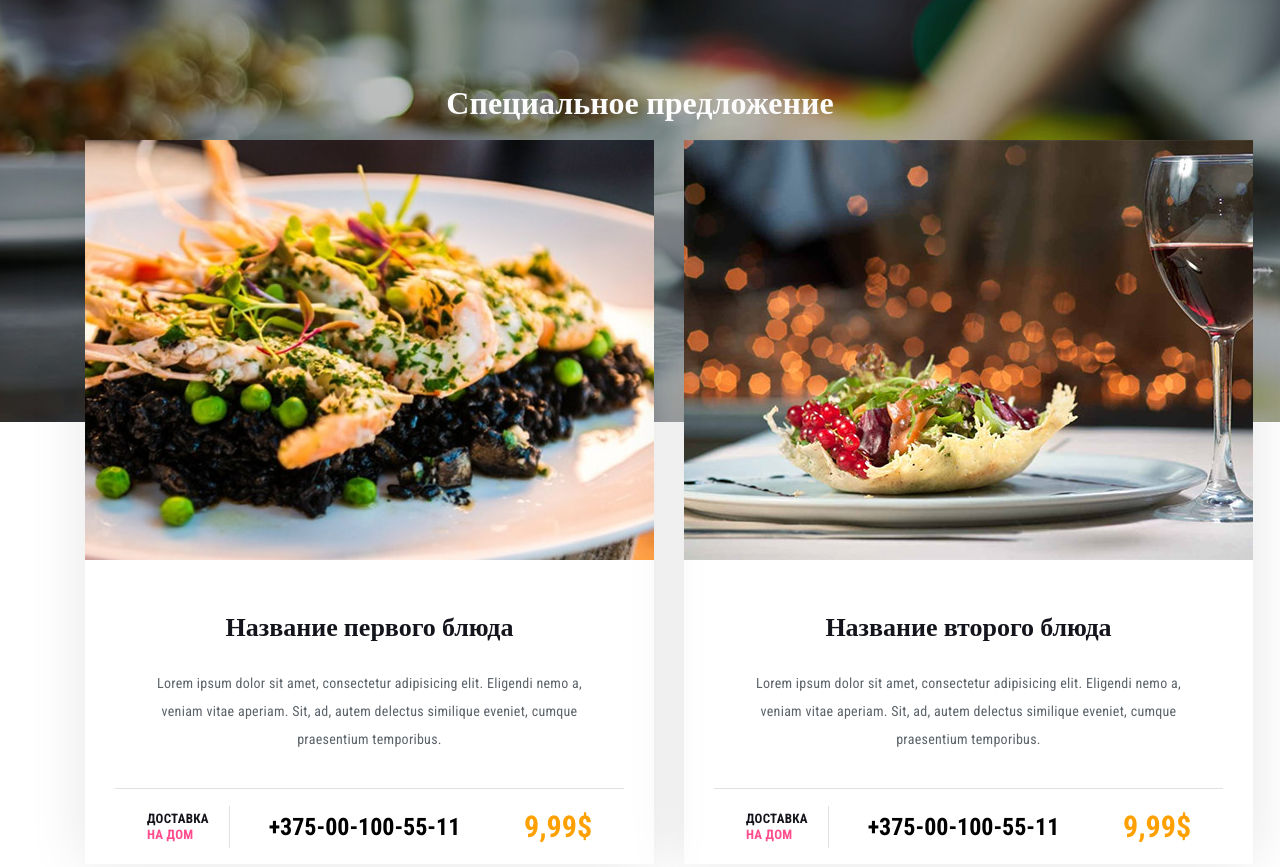
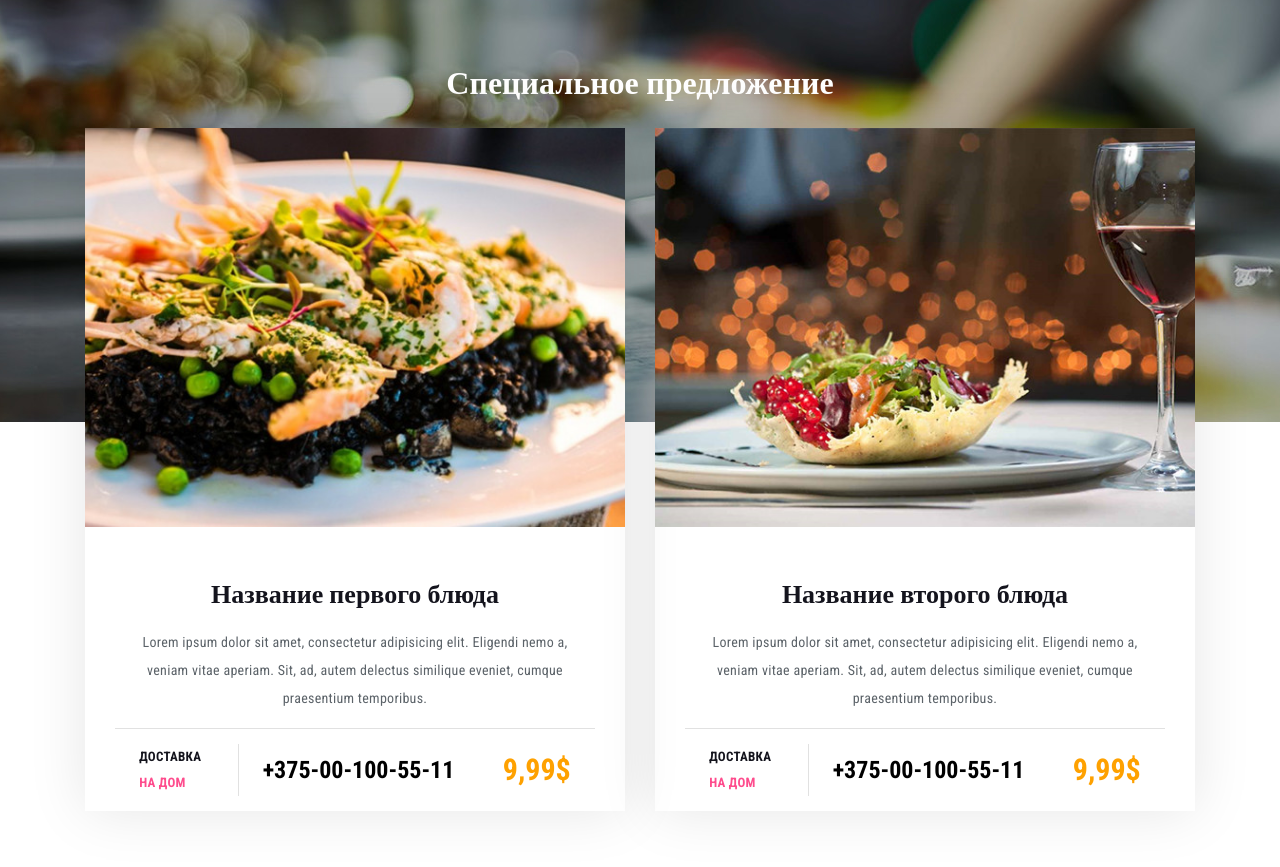
Before and after one commit to RomanovStas/restaurant, a plain HTML site: page index.html in a window 1280 px wide. Shown: the part 1320-2187 px from the top of the page. Drawn offline with nearby package versions, Linux system fonts and the light colour scheme.

Commit message:
исправлены ошибки

```diff
--- a/css/style.css
+++ b/css/style.css
@@ -166,17 +166,13 @@ p {
 	padding-bottom: 10px;
 }
 
-.special-bg {
+.special {
 	background: url('../img/third-bg.jpg') no-repeat center top;
-	padding-top: 100px;
-}
-
-.special-content {
-
+	padding-top: 80px;
 }
 
 .special__title {
-	margin: 0 auto;
+	text-align: center;
 	color: #fff;
 	padding-bottom: 20px;
 }
@@ -188,18 +184,18 @@ p {
 }
 
 .special-dish img {
-	padding-bottom: 50px;
+	margin-bottom: 50px;
 }
 
 .special-dish h3{
 	font-size: 26px;
-	padding-bottom: 20px;
+	margin-bottom: 20px;
 }
 
 .special-dish > p{
 	font-size: 14px;
 	padding-bottom: 35px;
-	margin: 0 50px;
+	padding: 0 50px;
 }
 
 .home-dilivary {
@@ -218,11 +214,11 @@ p {
 }
 .home-dilivary .dilivary {
 	border-right: 1px solid #e1e1e1;
-	padding-right: 20px;
+	width: 100px;
 }
+
 .home-dilivary .in-home {
 	color: #fe4c8d;
-	margin-top: -10px;
 	display: block;
 }
 
--- a/index.html
+++ b/index.html
@@ -120,15 +120,18 @@
 		</div>
 	</section>
 
-	<section class="spacial">
-		<div class="special-bg">
+	<section class="special">
 		<div class="container">
 			<div class="row">
+				<div class="col-lg-12">
 					<h2 class="special__title">Специальное предложение</h2>
-					<div class="special-content d-flex">
+				</div>
+			</div>
+
+			<div class="row">
 					<div class="col-lg-6">
 						<div class="special-dish">
-								<img src="img/dish.jpg" alt="">
+							<img src="img/dish.jpg" class="img-fluid" alt="">
 							<h3>
 								Название первого блюда
 							</h3>
@@ -143,7 +146,7 @@
 					</div>
 					<div class="col-lg-6">
 						<div class="special-dish">
-								<img src="img/dish1.jpg" alt="">
+							<img src="img/dish1.jpg" class="img-fluid" alt="">
 							<h3>
 								Название второго блюда
 							</h3>
@@ -155,9 +158,6 @@
 								<span class="price">9,99$</span>
 							</div>
 						</div>
-						</div>
-					</div>
-
 					</div>
 			</div>
 		</div>
```
Lines whose indentation alone changed are shown as unchanged.
